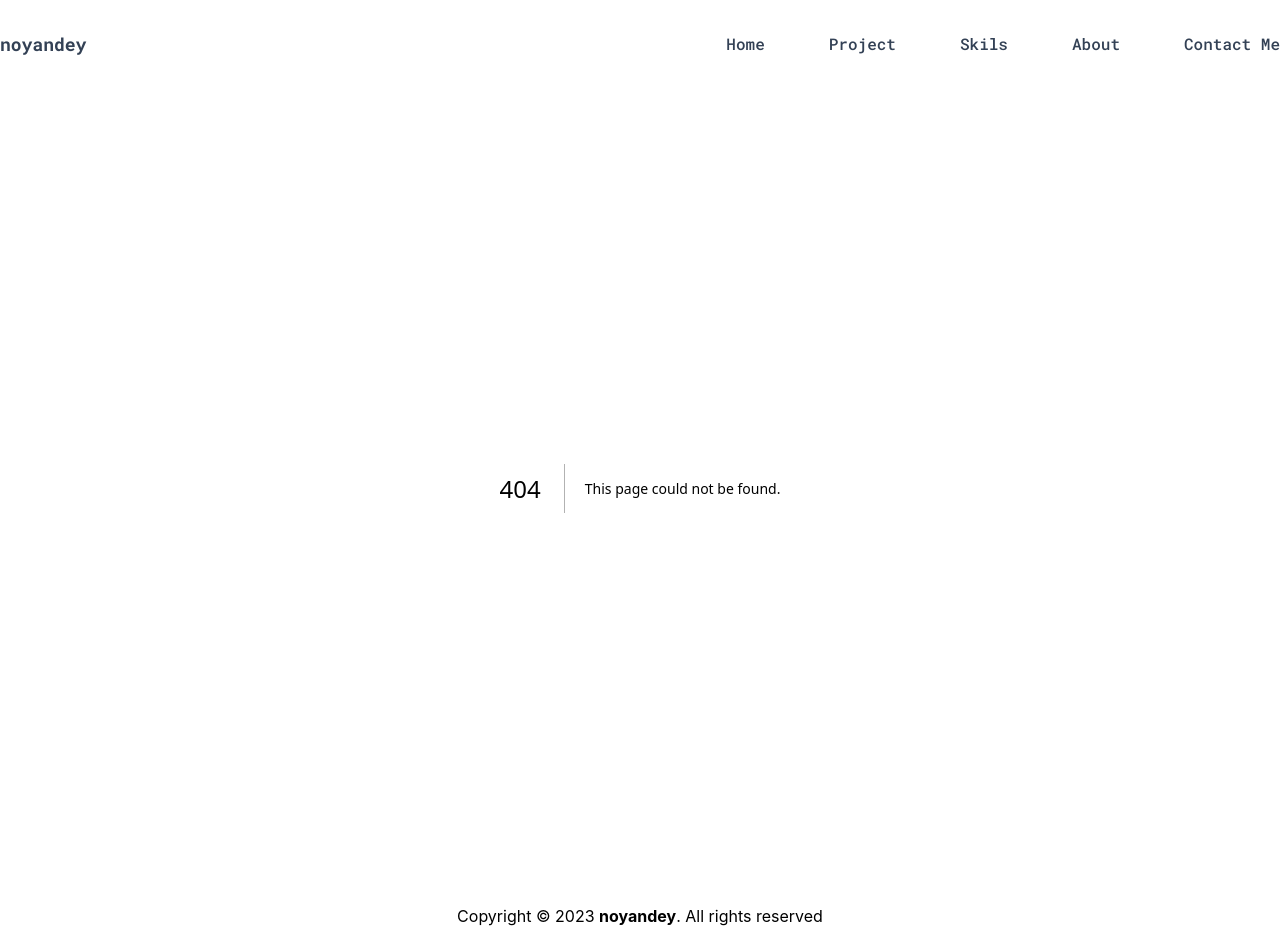
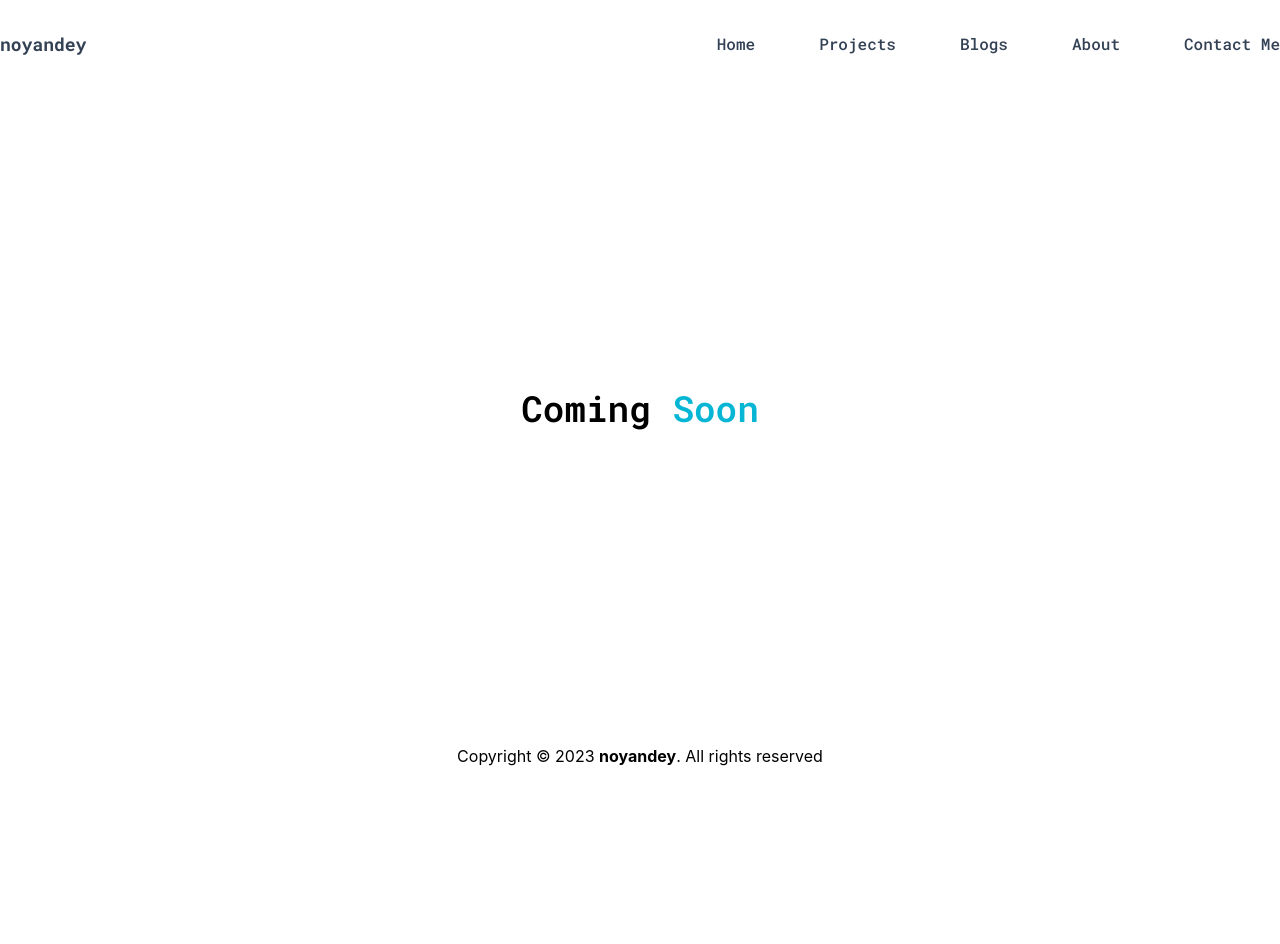
Before and after one commit to noyandey88/my-portfolio, a Next.js app: page /blogs in a window 1280 px wide. Before the commit this address had no page. After the commit the page ends 800 px from the top, so only its background shows below. Built offline with nearby package versions, Linux system fonts and the light colour scheme.

Commit message:
blogs page added

```diff
--- a/components/Navbar/Navbar.js
+++ b/components/Navbar/Navbar.js
@@ -22,9 +22,9 @@ const Navbar = () => {
         aria-haspopup="false"
         tabIndex="0"
         className="flex items-center gap-2 py-4 transition-colors duration-300 hover:text-cyan-600 focus:bg-cyan-50 focus:outline-none focus-visible:outline-none lg:px-8"
-        href="/"
+        href="/#projects"
       >
-        <span>Project</span>
+        <span>Projects</span>
       </Link>
     </li>
     <li role="none" className="flex items-stretch">
@@ -33,9 +33,9 @@ const Navbar = () => {
         aria-haspopup="false"
         tabIndex="0"
         className="flex items-center gap-2 py-4 transition-colors duration-300 hover:text-cyan-500 focus:bg-cyan-50 focus:outline-none focus-visible:outline-none lg:px-8"
-        href="/"
+        href="/blogs"
       >
-        <span>Skils</span>
+        <span>Blogs</span>
       </Link>
     </li>
     <li role="none" className="flex items-stretch">
--- a/components/Projects/Projects.js
+++ b/components/Projects/Projects.js
@@ -7,7 +7,7 @@ import Project from './Project';
 
 const Projects = ({allProjects}) => {
   return (
-    <div>
+    <div id="projects">
       <div className='text-center mt-12'>
         <h1 className='text-4xl font-code font-bold'>Projects</h1>
       </div>
--- /dev/null
+++ b/pages/blogs.js
@@ -0,0 +1,13 @@
+import React from 'react';
+
+const Blogs = () => {
+  return (
+    <div className="h-[80vh] flex justify-center items-center">
+      <div className="text-center font-code my-4">
+        <h1 className="text-4xl font-semibold">Coming <span className="text-cyan-500">Soon</span></h1>
+      </div>
+    </div>
+  );
+};
+
+export default Blogs;
```
